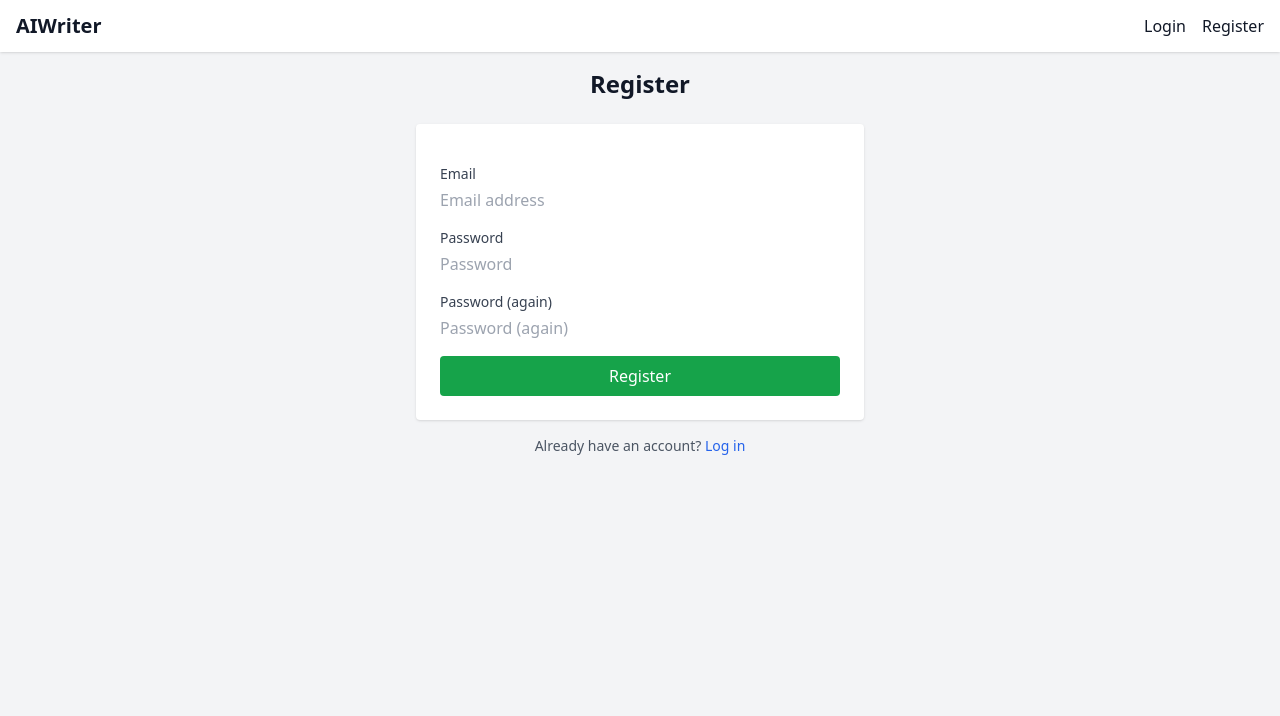
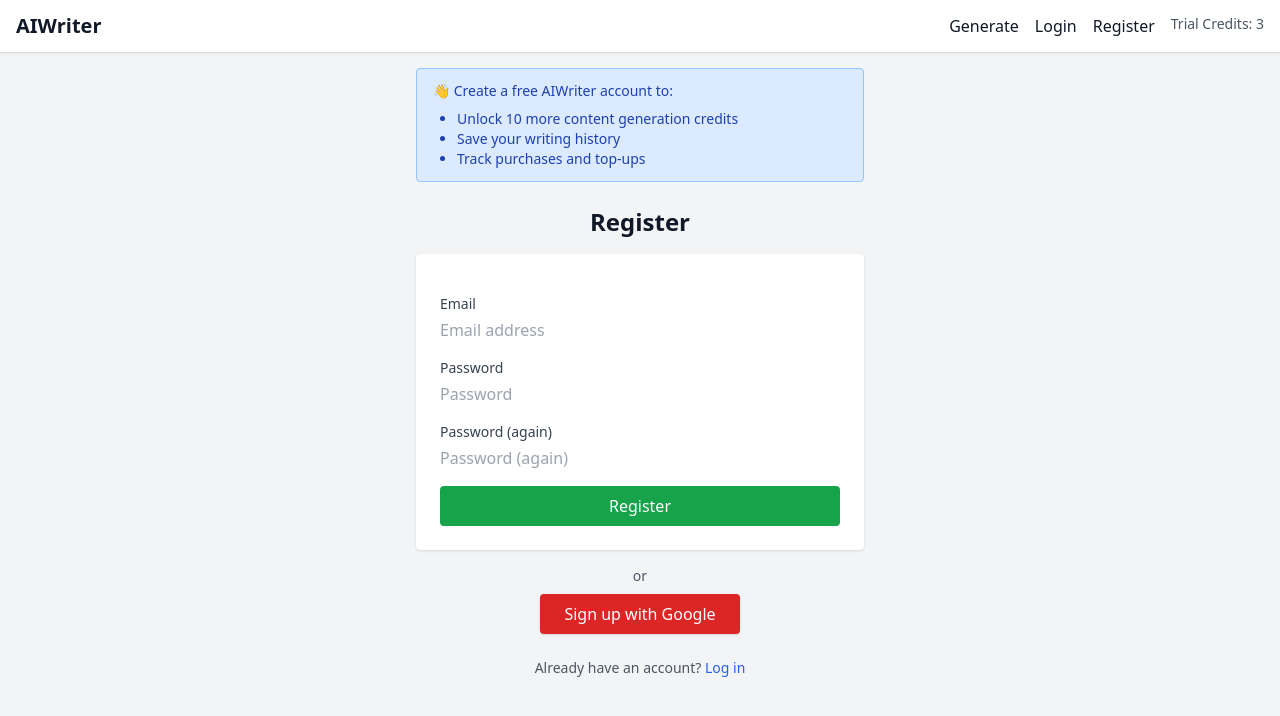
Before and after one commit to RonaldAllanRivera/aiwriter, a Django app: page /accounts/signup/ in a window 1280 px wide. Shown: the top 716 px of the page. Run offline with Django 5.2, Linux system fonts and the light colour scheme; some libraries are stand-ins or nearby versions.

Commit message:
fix: show guest trial credits in navbar; keep history view restricted to logged-in users

```diff
--- a/generator/templates/generator/base.html
+++ b/generator/templates/generator/base.html
@@ -31,9 +31,12 @@
           <a href="{% url 'account_logout' %}">Logout ({{ request.user.email }})</a>
           <span class="text-sm text-gray-600">Credits: {{ request.user.userprofile.credits }}</span>
         {% else %}
+          <a href="/generate/">Generate</a>
           <a href="{% url 'account_login' %}">Login</a>
           <a href="{% url 'account_signup' %}">Register</a>
+          <span class="text-sm text-gray-600">Trial Credits: {{ request.session.guest_credits|default:3 }}</span>
         {% endif %}
+
       </div>
     </div>
 
--- a/templates/account/signup.html
+++ b/templates/account/signup.html
@@ -1,8 +1,18 @@
 {% extends "generator/base.html" %}
 {% load i18n %}
+{% load socialaccount %}
 
 {% block content %}
-<h2 class="text-2xl font-bold mb-6 text-center">Register</h2>
+<div class="bg-blue-100 border border-blue-300 text-blue-800 text-sm px-4 py-3 rounded mb-6 max-w-md mx-auto">
+  👋 Create a free AIWriter account to:
+  <ul class="list-disc ml-6 mt-2 text-left">
+    <li>Unlock 10 more content generation credits</li>
+    <li>Save your writing history</li>
+    <li>Track purchases and top-ups</li>
+  </ul>
+</div>
+
+<h2 class="text-2xl font-bold mb-4 text-center">Register</h2>
 
 <form method="post" action="{% url 'account_signup' %}" class="space-y-4 max-w-md mx-auto bg-white p-6 rounded shadow">
   {% csrf_token %}
@@ -15,13 +25,19 @@
       {% endif %}
     </div>
   {% endfor %}
-
-  <button type="submit" class="bg-green-600 text-white px-4 py-2 rounded w-full hover:bg-green-700">
+  <button type="submit" class="bg-green-600 text-white px-4 py-2 rounded w-full hover:bg-green-700 transition">
     Register
   </button>
 </form>
 
-<p class="text-center text-sm text-gray-600 mt-4">
+<div class="text-center mt-4">
+  <p class="text-sm text-gray-600">or</p>
+  <a href="{% provider_login_url 'google' %}" class="inline-block mt-2 bg-red-600 hover:bg-red-700 text-white px-6 py-2 rounded shadow">
+    Sign up with Google
+  </a>
+</div>
+
+<p class="text-center text-sm text-gray-600 mt-6">
   Already have an account? <a href="{% url 'account_login' %}" class="text-blue-600 hover:underline">Log in</a>
 </p>
 {% endblock %}
```
Also changed, not shown: generator/views.py (+34 -15 lines).
